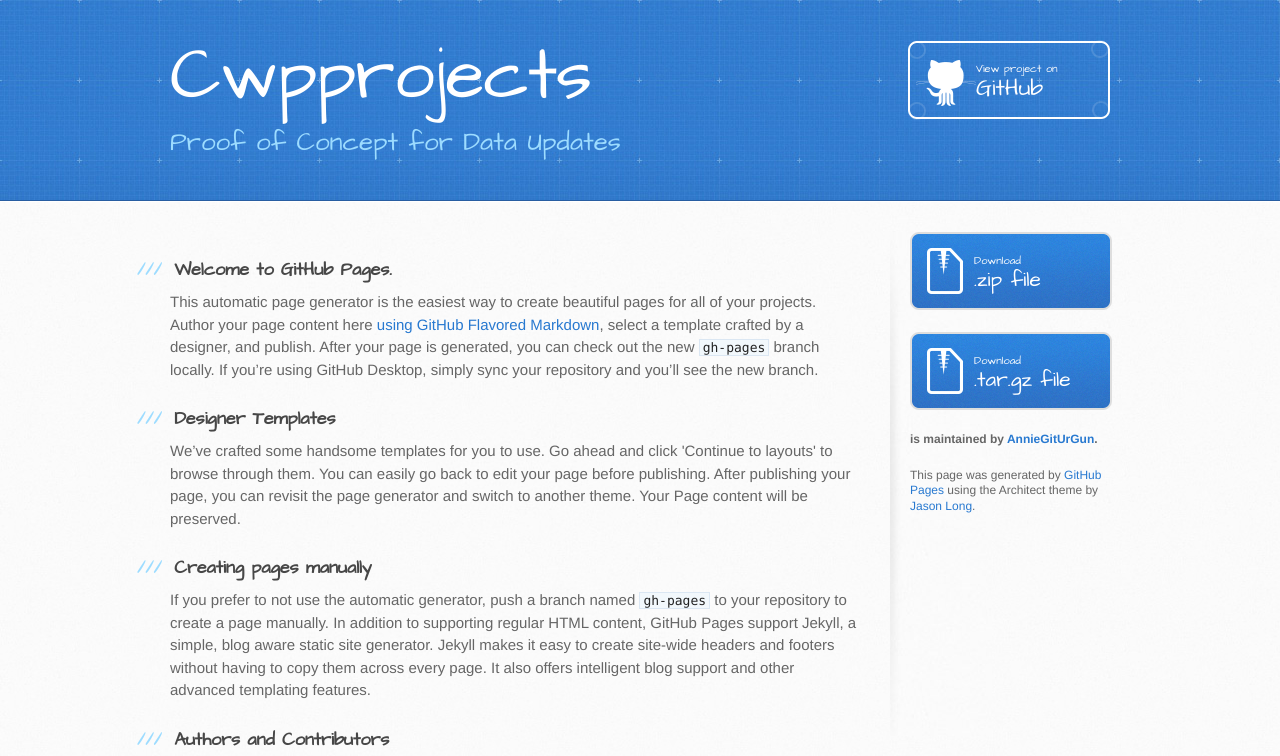
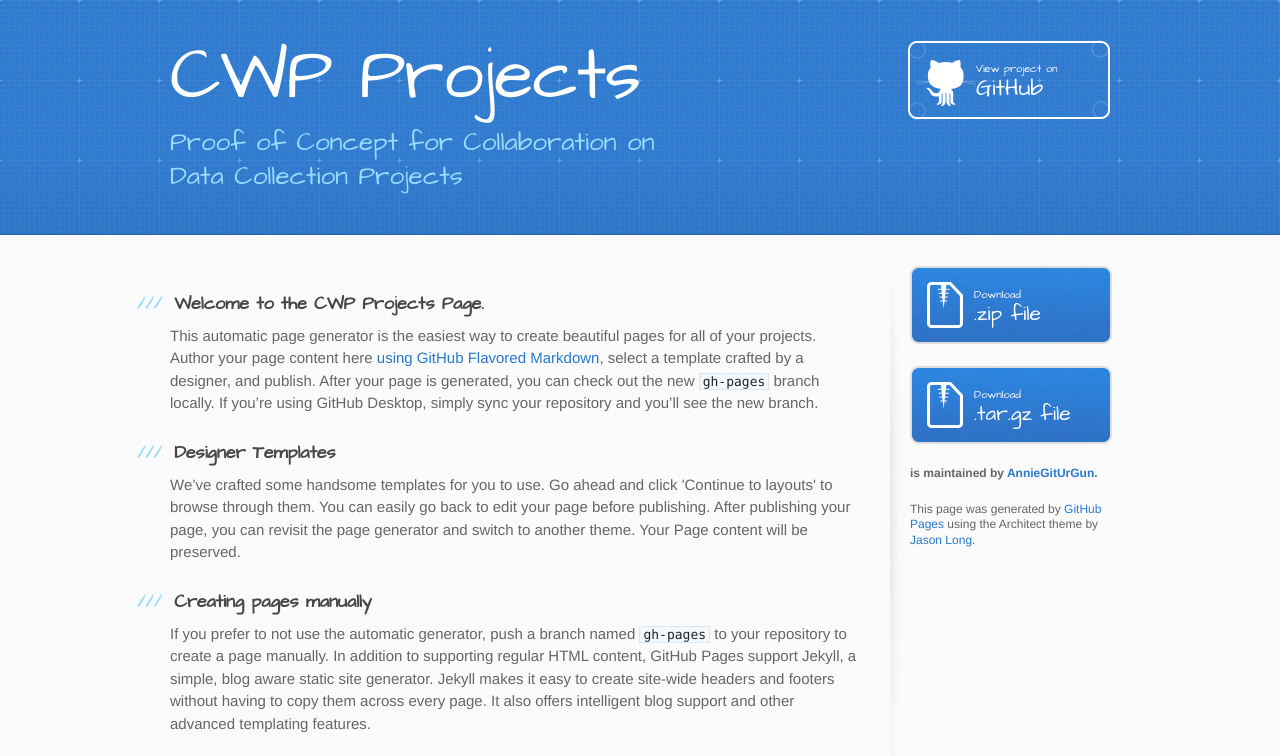
Before and after one commit to AnnieGitUrGun/CWPProjects, a plain HTML site: page index.html in a window 1280 px wide. Shown: the top 756 px of the page. Drawn offline with Linux system fonts and the light colour scheme.

```diff
--- a/index.html
+++ b/index.html
@@ -13,14 +13,14 @@
     <script src="//html5shiv.googlecode.com/svn/trunk/html5.js"></script>
     <![endif]-->
 
-    <title>Cwpprojects by AnnieGitUrGun</title>
+    <title>CWP Projects by AnnieGitUrGun</title>
   </head>
 
   <body>
     <header>
       <div class="inner">
-        <h1>Cwpprojects</h1>
-        <h2>Proof of Concept for Data Updates</h2>
+        <h1>CWP Projects</h1>
+        <h2>Proof of Concept for Collaboration on Data Collection Projects</h2>
         <a href="https://github.com/AnnieGitUrGun/CWPProjects" class="button"><small>View project on</small> GitHub</a>
       </div>
     </header>
@@ -29,7 +29,7 @@
       <div class="inner clearfix">
         <section id="main-content">
           <h3>
-<a id="welcome-to-github-pages" class="anchor" href="#welcome-to-github-pages" aria-hidden="true"><span class="octicon octicon-link"></span></a>Welcome to GitHub Pages.</h3>
+<a id="welcome-to-the-cwp-projects-page" class="anchor" href="#welcome-to-the-cwp-projects-page" aria-hidden="true"><span class="octicon octicon-link"></span></a>Welcome to the CWP Projects Page.</h3>
 
 <p>This automatic page generator is the easiest way to create beautiful pages for all of your projects. Author your page content here <a href="https://guides.github.com/features/mastering-markdown/">using GitHub Flavored Markdown</a>, select a template crafted by a designer, and publish. After your page is generated, you can check out the new <code>gh-pages</code> branch locally. If you’re using GitHub Desktop, simply sync your repository and you’ll see the new branch.</p>
 
```
Also changed, not shown: params.json (+1 -1 lines).
